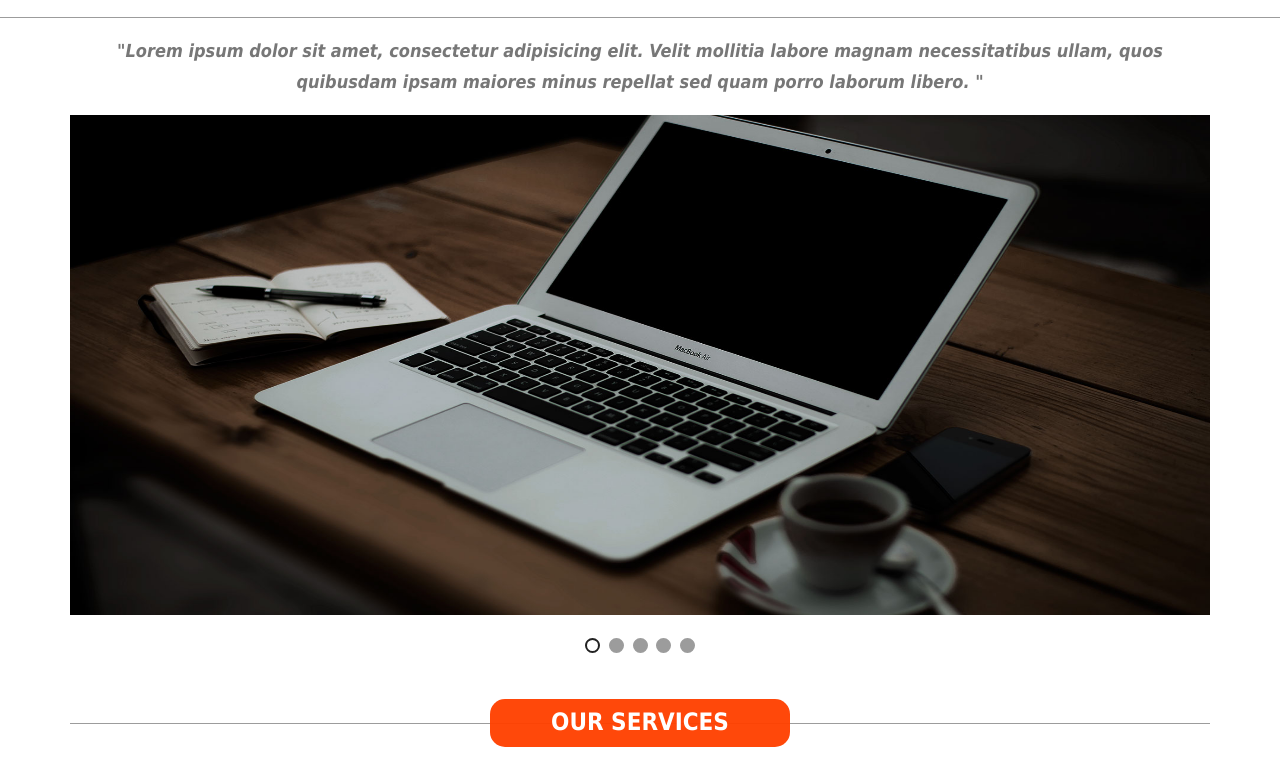
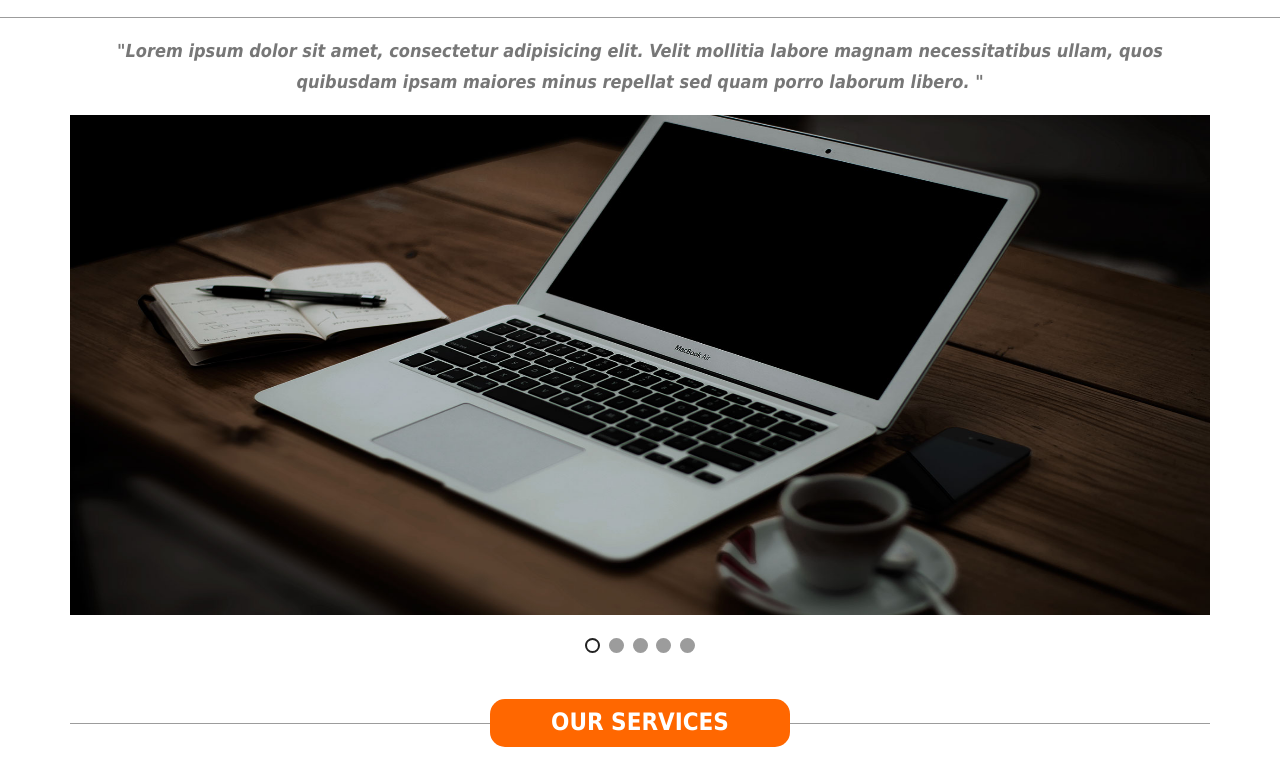
Before and after one commit to SherifZekry93/ResponsiveSASSEARWebsiteBuilding, a plain HTML site: page index.html in a window 1280 px wide. Shown: the part 120-904 px from the top of the page. Drawn offline with Linux system fonts and the light colour scheme.

Commit message:
changing style using sass

```diff
--- a/css/sass/helpers/_variables.scss
+++ b/css/sass/helpers/_variables.scss
@@ -9,7 +9,7 @@ $maxLarge:"(max-width:1200px)";
 
 $maxmobile:"(max-width:567px)";
 $minmobile:"(min-width:568px)";
-$redColor:#ff4100f5;
+$redColor:#ff6700;
 $grayColor:#9c9c9c;
 $fl-left:left;
 $fl-right:right;
```
Also changed, not shown: css/homepage.css, 2 other files.
